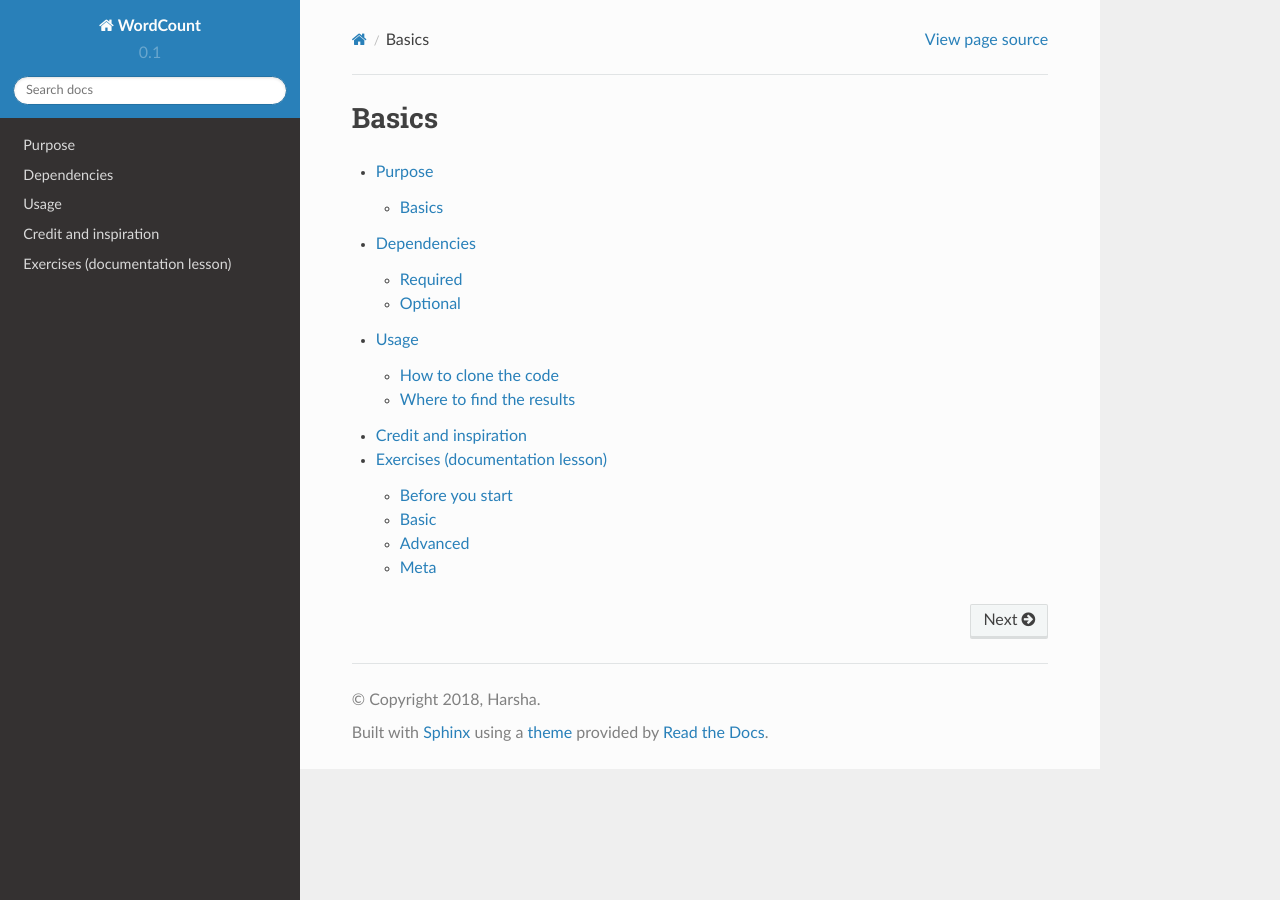
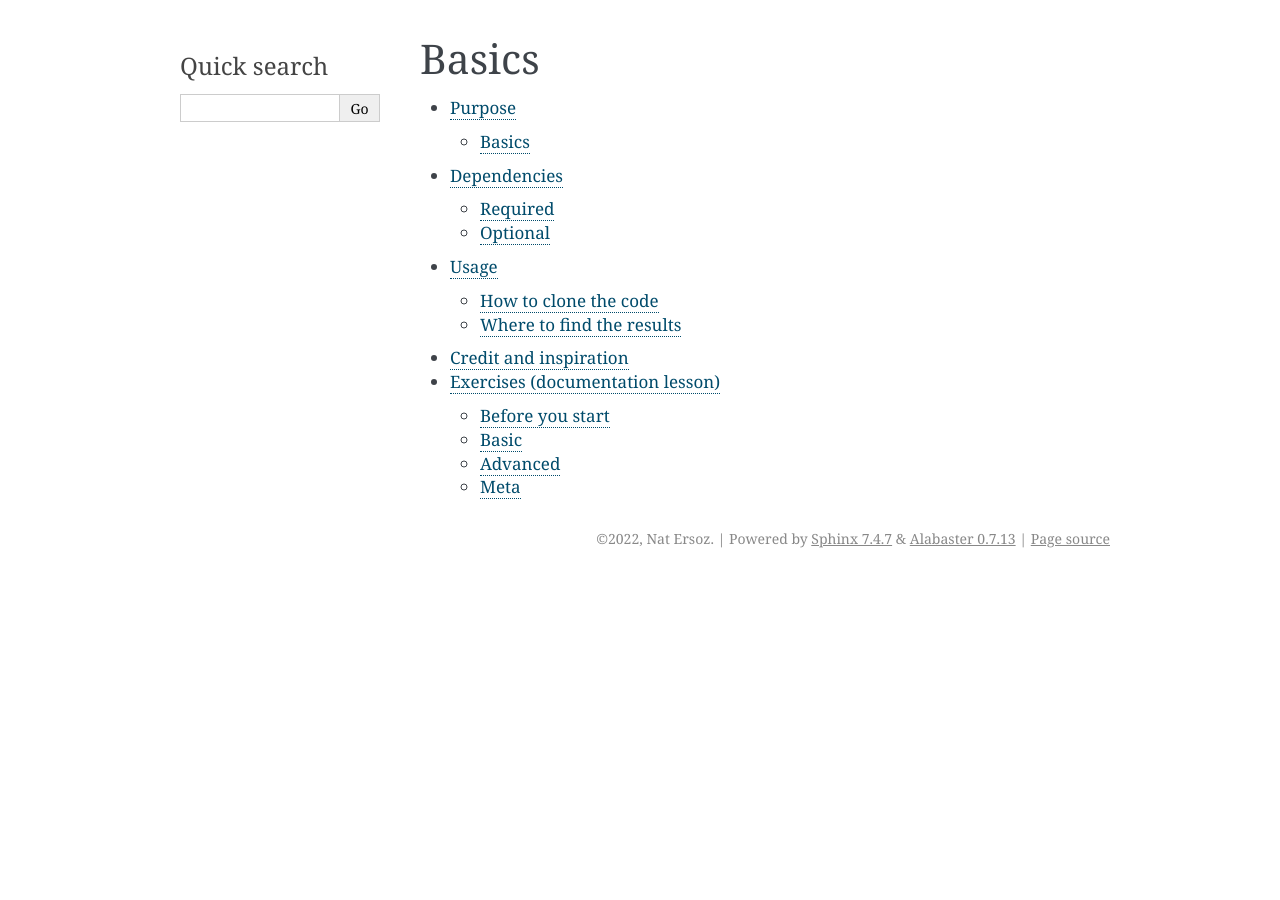
Before and after one commit to natersoz/github.io, a Sphinx documentation site: the page built from doc/index.rst, in a window 1280 px wide. Built offline with Sphinx 7.4.7, drawn with Linux system fonts in a browser that asks for light colours.

Commit message:
Use html theme: alabaster

```diff
--- a/doc/conf.py
+++ b/doc/conf.py
@@ -31,7 +31,9 @@ sys.path.insert(0, os.path.abspath('../source'))
 # Add any Sphinx extension module names here, as strings. They can be
 # extensions coming with Sphinx (named 'sphinx.ext.*') or your custom
 # ones.
-extensions = ['sphinx.ext.autodoc']
+extensions = [
+    'sphinx.ext.autodoc'
+    ]
 
 # Add any paths that contain templates here, relative to this directory.
 templates_path = ['_templates']
@@ -46,9 +48,9 @@ source_suffix = '.rst'
 master_doc = 'index'
 
 # General information about the project.
-project = 'WordCount'
-copyright = '2018, Harsha'
-author = 'Harsha'
+project = 'backbias blog'
+copyright = '2022, Nat Ersoz'
+author = 'Nat Ersoz'
 
 # The version info for the project you're documenting, acts as replacement for
 # |version| and |release|, also used in various other places throughout the
@@ -83,7 +85,7 @@ todo_include_todos = False
 # The theme to use for HTML and HTML Help pages.  See the documentation for
 # a list of builtin themes.
 #
-html_theme = 'sphinx_rtd_theme'
+html_theme = 'alabaster'
 
 # Theme options are theme-specific and customize the look and feel of a theme
 # further.  For a list of options available for each theme, see the
```
